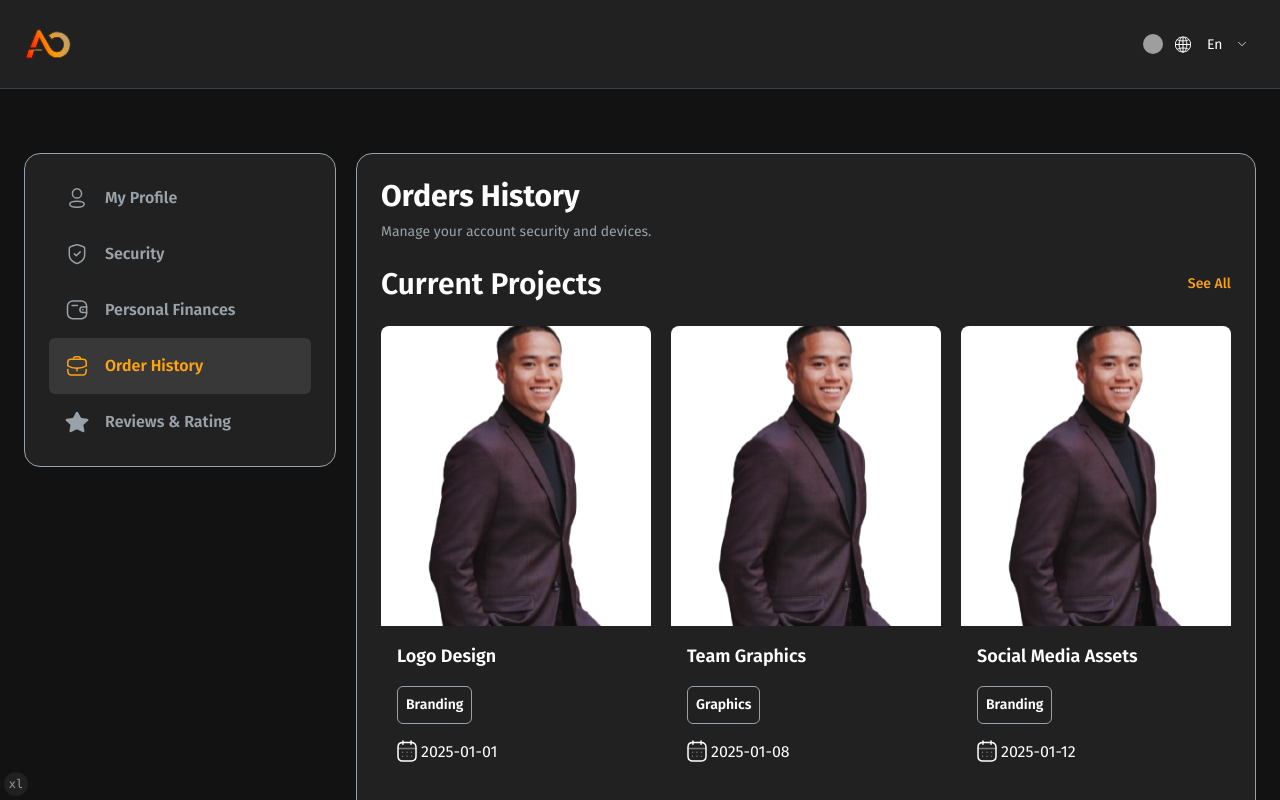
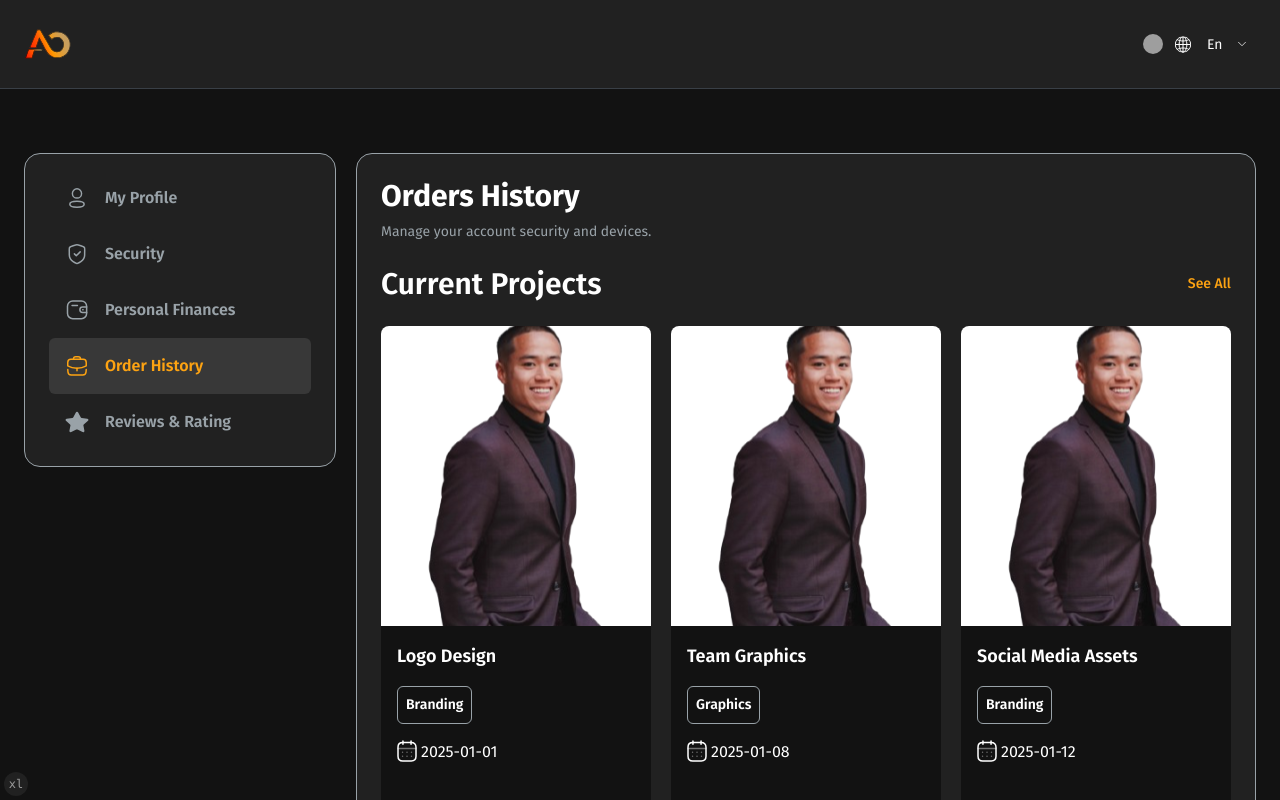
Before and after one commit to chubinaaa/artoa-FE, a Next.js app: page /profile/orders in a window 1280 px wide. Shown: the top 800 px of the page. Built offline with nearby package versions, Linux system fonts and the light colour scheme; grey boxes are pictures that could not be loaded.

Commit message:
Changed order card background for responsiveness

```diff
--- a/src/app/(user)/(profile)/profile/components/order-card.tsx
+++ b/src/app/(user)/(profile)/profile/components/order-card.tsx
@@ -15,7 +15,7 @@ export function OrderCard({ order }: { order: Order }) {
   const handleCloseDialog = () => setIsDialogOpen(false);
 
   return (
-    <Card className="relative bg-secondary">
+    <Card className="relative bg-secondary lg:bg-background">
       <CardHeader className="overflow-hidden rounded-t-lg bg-foreground p-0">
         <Image
           width={300}
```
